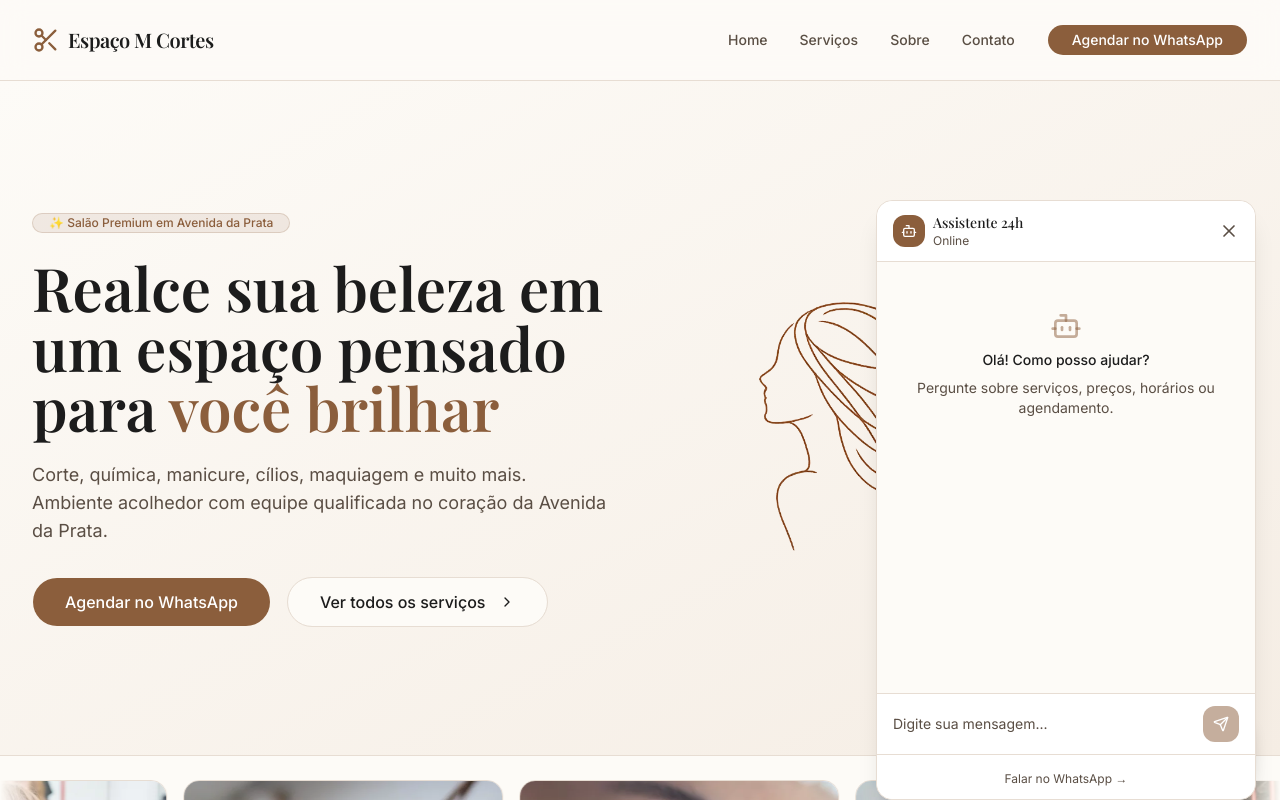
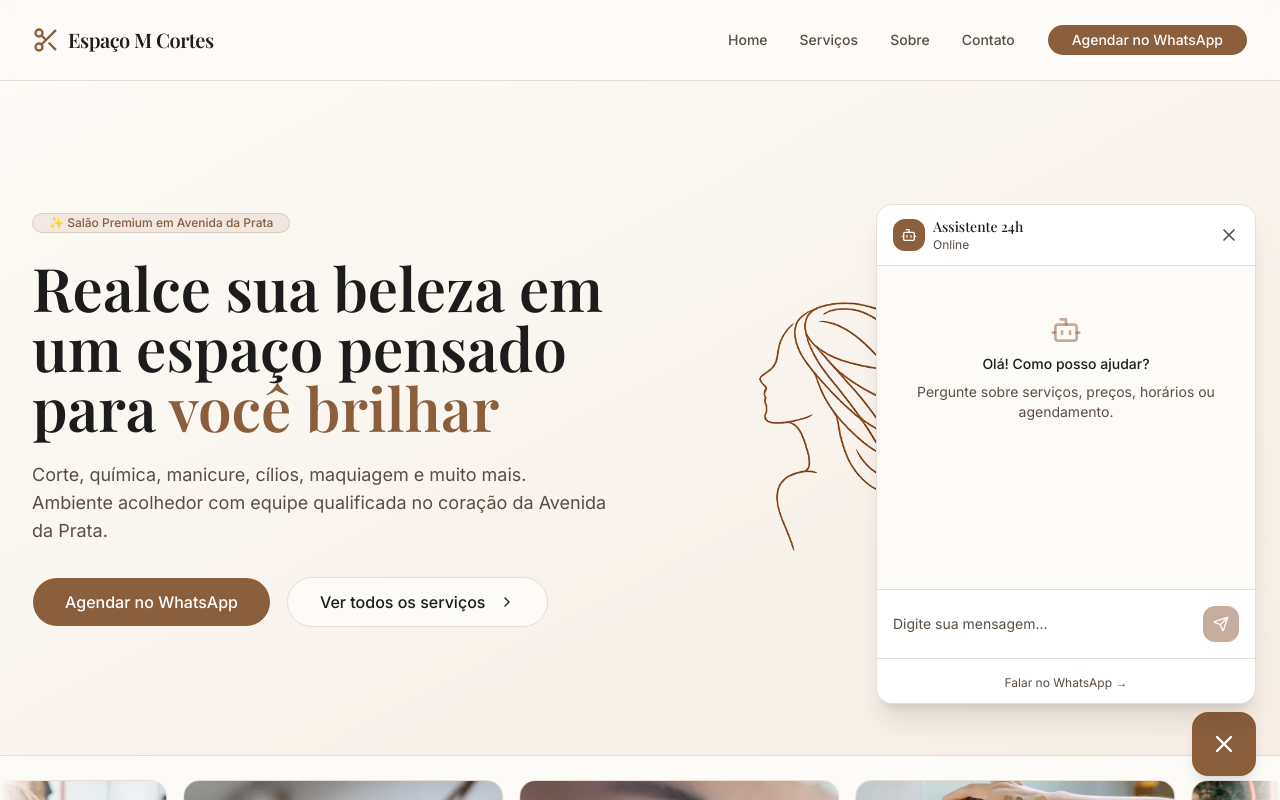
Before and after one commit to mateushahndev/espaco-m-cortes, a Next.js app: page / in a window 1280 px wide. Both pictures are taken after a click on the button "Abrir chat". Shown: the top 800 px of the page. Built offline with nearby package versions, Linux system fonts and the light colour scheme; a web font is replaced by a local one.

Commit message:
fix: revertendo correção de área de teclado

```diff
--- a/src/components/chat/ChatWidget.tsx
+++ b/src/components/chat/ChatWidget.tsx
@@ -17,34 +17,8 @@ export function ChatWidget() {
   const [input, setInput] = useState('')
   const [isLoading, setIsLoading] = useState(false)
   const [isAnimating, setIsAnimating] = useState(false)
-  const [keyboardHeight, setKeyboardHeight] = useState(0)
   const messagesEndRef = useRef<HTMLDivElement>(null)
   const inputRef = useRef<HTMLInputElement>(null)
-
-  // Detecta altura do teclado via visualViewport
-  useEffect(() => {
-    const handleResize = () => {
-      const visualViewport = window.visualViewport
-      if (visualViewport) {
-        const windowHeight = window.innerHeight
-        const viewportHeight = visualViewport.height
-        const diff = windowHeight - viewportHeight
-        setKeyboardHeight(diff > 0 ? diff : 0)
-      }
-    }
-
-    if (window.visualViewport) {
-      window.visualViewport.addEventListener('resize', handleResize)
-      window.visualViewport.addEventListener('scroll', handleResize)
-    }
-
-    return () => {
-      if (window.visualViewport) {
-        window.visualViewport.removeEventListener('resize', handleResize)
-        window.visualViewport.removeEventListener('scroll', handleResize)
-      }
-    }
-  }, [])
 
   useEffect(() => {
     messagesEndRef.current?.scrollIntoView({ behavior: 'smooth' })
@@ -68,13 +42,12 @@ export function ChatWidget() {
     })
     setTimeout(() => {
       inputRef.current?.focus()
-    }, 300)
+    }, 400)
   }
 
   const handleClose = () => {
     setIsAnimating(false)
     document.body.style.overflow = ''
-    setKeyboardHeight(0)
     setTimeout(() => setIsOpen(false), 250)
   }
 
@@ -183,10 +156,6 @@ export function ChatWidget() {
     sendMessage(input)
   }
 
-  // Calcula a altura do chat
-  const maxHeight = Math.min(window.innerHeight * 0.85, 600)
-  const bottomOffset = Math.max(keyboardHeight, 0)
-
   return (
     <>
       {/* Botão flutuante */}
@@ -210,15 +179,13 @@ export function ChatWidget() {
 
           {/* Janela do chat */}
           <div
-            className={`fixed bottom-0 left-0 right-0 z-50 flex w-full flex-col rounded-t-2xl border border-border bg-surface shadow-xl transition-all duration-300 ease-out md:bottom-24 md:right-6 md:left-auto md:w-[380px] md:rounded-2xl ${
+            className={`fixed bottom-0 left-0 right-0 z-50 flex h-[90vh] max-h-[500px] w-full flex-col rounded-t-2xl border border-border bg-surface shadow-xl transition-all duration-300 ease-out md:bottom-24 md:right-6 md:left-auto md:h-[500px] md:w-[380px] md:max-h-none md:rounded-2xl ${
               isAnimating
                 ? 'translate-y-0 scale-100 opacity-100'
                 : 'translate-y-8 scale-95 opacity-0'
             }`}
             style={{
-              height: maxHeight,
-              maxHeight: 600,
-              bottom: bottomOffset > 0 ? bottomOffset : 0,
+              paddingBottom: 'env(safe-area-inset-bottom)',
             }}
           >
             {/* Cabeçalho */}
@@ -265,9 +232,8 @@ export function ChatWidget() {
               <div ref={messagesEndRef} />
             </div>
 
-            {/* Input + Rodapé */}
-            <div className="flex-shrink-0">
-              <form onSubmit={handleSubmit} className="flex items-center gap-2 border-t border-border bg-surface px-4 py-3">
+            {/* Input */}
+            <form onSubmit={handleSubmit} className="flex items-center gap-2 border-t border-border bg-surface p-4 flex-shrink-0">
               <input
                 ref={inputRef}
                 value={input}
@@ -285,7 +251,7 @@ export function ChatWidget() {
             </form>
 
             {/* Rodapé WhatsApp */}
-              <div className="rounded-b-2xl border-t border-border bg-surface px-4 py-2.5 text-center">
+            <div className="rounded-b-2xl border-t border-border bg-surface px-4 py-2.5 text-center flex-shrink-0">
               <a
                 href={`https://wa.me/${WHATSAPP_NUMERO}`}
                 target="_blank"
@@ -296,7 +262,6 @@ export function ChatWidget() {
               </a>
             </div>
           </div>
-          </div>
         </>
       )}
     </>
```
Lines whose indentation alone changed are shown as unchanged.
